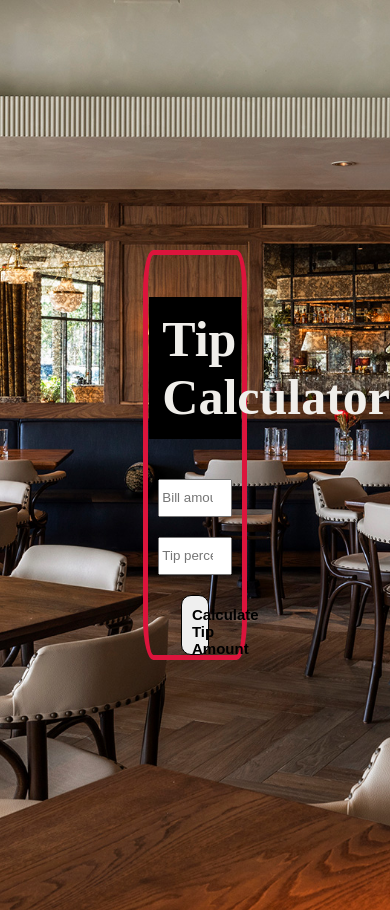
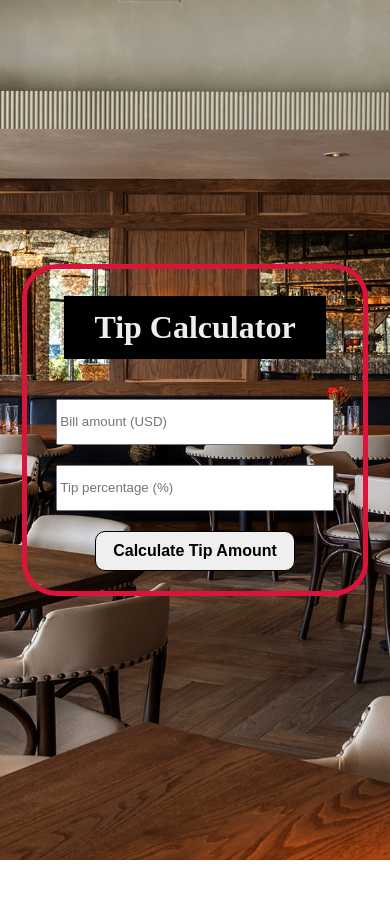
Before and after one commit to emreglcyz/tip-calculator-, a plain HTML site: page index.html in a window 390 px wide. After the commit the page ends 860 px from the top, so only its background shows below. Drawn offline with Linux system fonts and the light colour scheme.

Commit message:
made it responsive for all screen sizes

```diff
--- a/styles.css
+++ b/styles.css
@@ -1,4 +1,9 @@
 body{
+  min-height: 100vh;
+  display: flex;
+  justify-content: center;
+  align-items: center;
+  flex-direction: column;
   background-image: url(background.jpg);
   background-size: cover;
   background-repeat: no-repeat;
@@ -8,18 +13,19 @@ body{
 section{
   display: flex;
   flex-direction: column;
-  margin: 250px auto;
-  width: 25%;
-  height: 400px;
+  width: 90%;
+  max-width: 400px;
   border: 5px solid crimson;
   border-radius: 10%;
+  padding-bottom: 20px;
 }
 
 input{
   margin-left: auto;
   margin-right: auto;
   height: 40px;
-  width: 70%;
+  width: 80%;
+  max-width: 300px;
   margin-bottom: 20px;
 }
 
@@ -29,17 +35,18 @@ h1{
   width: 70%;
   background-color: black;
   color: rgb(240, 238, 234);
-  font-size: 50px;
+  font-size: 3rem;
   text-align: center;
   margin-bottom: 40px;
   padding: 13px;
 }
 
 #btn{
-  font-size: 15px;
+  font-size: 1rem;
   font-weight: bold;
   margin: auto;
-  width: 30%;
+  width: 50%;
+  max-width: 200px;
   height: 15%;
   border: 1px solid black;
   border-radius: 10px;
@@ -59,3 +66,13 @@ h1{
   font-size: 25px;
   font-weight: bold;
 }
+
+@media (max-width: 400px) {
+  h1 {
+    font-size: 2rem;
+  }
+
+  #btn {
+    width: 70%;
+  }
+}
```
